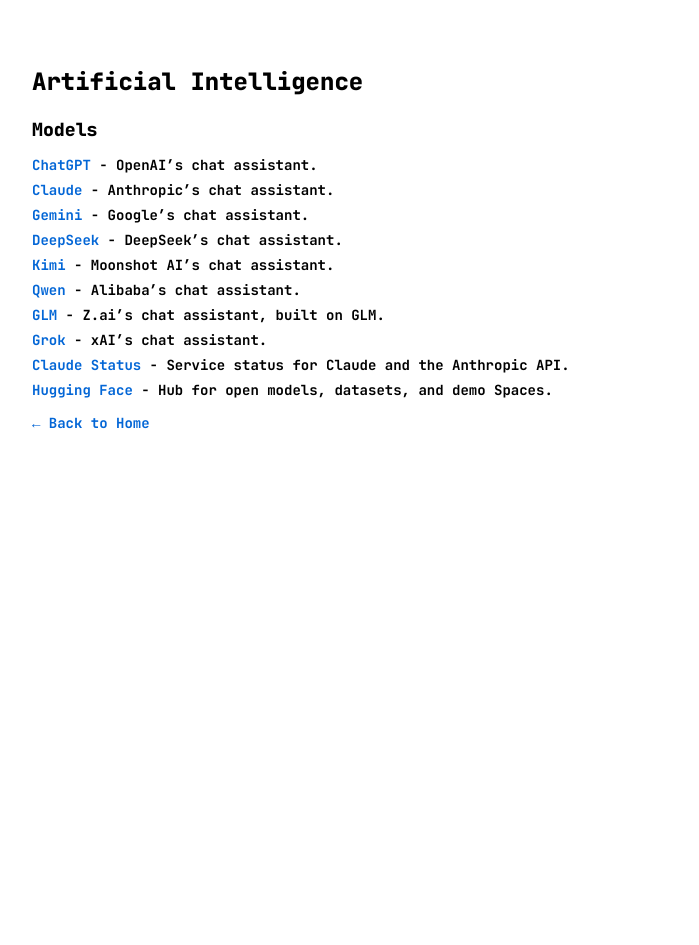
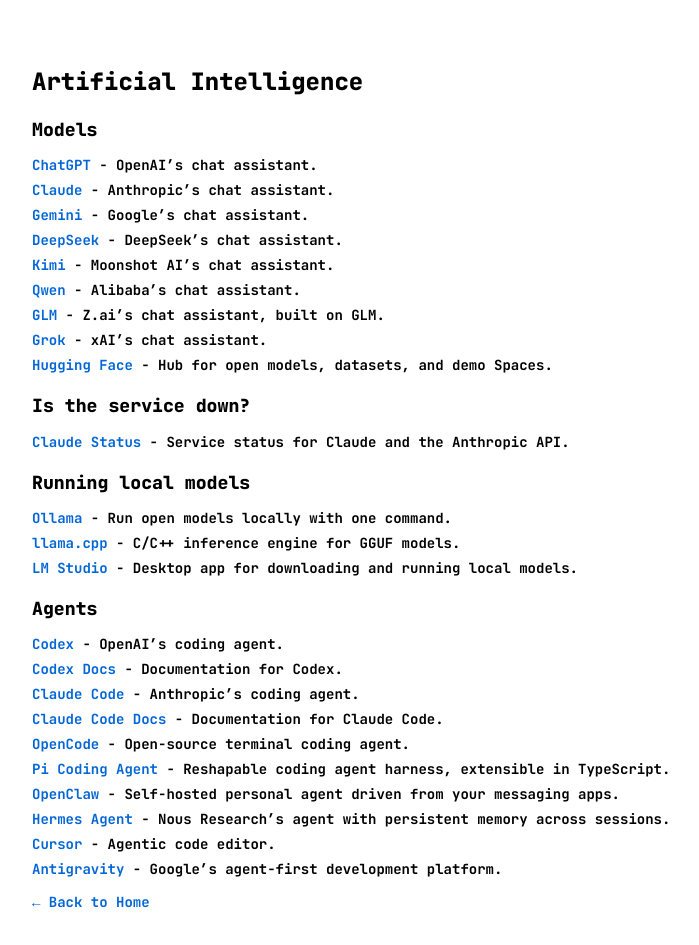
Before and after one commit to 0stellensatz/links, a Jekyll site: the page built from page_ai.md, in a window 1280 px wide. Shown: the whole page, without its empty margins (240-939 px from the left). Built offline with Jekyll 4.4.1, drawn with Linux system fonts in a browser that asks for light colours; before the commit the page ends 900 px from its top, so only the background shows below that.

Commit message:
Split AI page into sections and add local-model and agent links
Co-Authored-By: Claude Opus 5 (1M context) <noreply@anthropic.com>

```diff
--- a/_data/links_ai.yml
+++ b/_data/links_ai.yml
@@ -24,9 +24,57 @@
   - title: "Grok"
     url: "https://grok.com"
     description: "xAI's chat assistant."
+  - title: "Hugging Face"
+    url: "https://huggingface.co"
+    description: "Hub for open models, datasets, and demo Spaces."
+
+- heading: "Is the service down?"
+  links:
   - title: "Claude Status"
     url: "https://status.claude.com"
     description: "Service status for Claude and the Anthropic API."
-  - title: "Hugging Face"
-    url: "https://huggingface.co"
-    description: "Hub for open models, datasets, and demo Spaces."
+
+- heading: "Running local models"
+  links:
+  - title: "Ollama"
+    url: "https://ollama.com"
+    description: "Run open models locally with one command."
+  - title: "llama.cpp"
+    url: "https://github.com/ggml-org/llama.cpp"
+    description: "C/C++ inference engine for GGUF models."
+  - title: "LM Studio"
+    url: "https://lmstudio.ai"
+    description: "Desktop app for downloading and running local models."
+
+- heading: "Agents"
+  links:
+  - title: "Codex"
+    url: "https://chatgpt.com/codex"
+    description: "OpenAI's coding agent."
+  - title: "Codex Docs"
+    url: "https://learn.chatgpt.com/docs"
+    description: "Documentation for Codex."
+  - title: "Claude Code"
+    url: "https://claude.com/product/claude-code"
+    description: "Anthropic's coding agent."
+  - title: "Claude Code Docs"
+    url: "https://code.claude.com/docs"
+    description: "Documentation for Claude Code."
+  - title: "OpenCode"
+    url: "https://opencode.ai"
+    description: "Open-source terminal coding agent."
+  - title: "Pi Coding Agent"
+    url: "https://pi.dev/"
+    description: "Reshapable coding agent harness, extensible in TypeScript."
+  - title: "OpenClaw"
+    url: "https://openclaw.ai/"
+    description: "Self-hosted personal agent driven from your messaging apps."
+  - title: "Hermes Agent"
+    url: "https://hermes-agent.nousresearch.com/"
+    description: "Nous Research's agent with persistent memory across sessions."
+  - title: "Cursor"
+    url: "https://cursor.com"
+    description: "Agentic code editor."
+  - title: "Antigravity"
+    url: "https://antigravity.google"
+    description: "Google's agent-first development platform."
```
